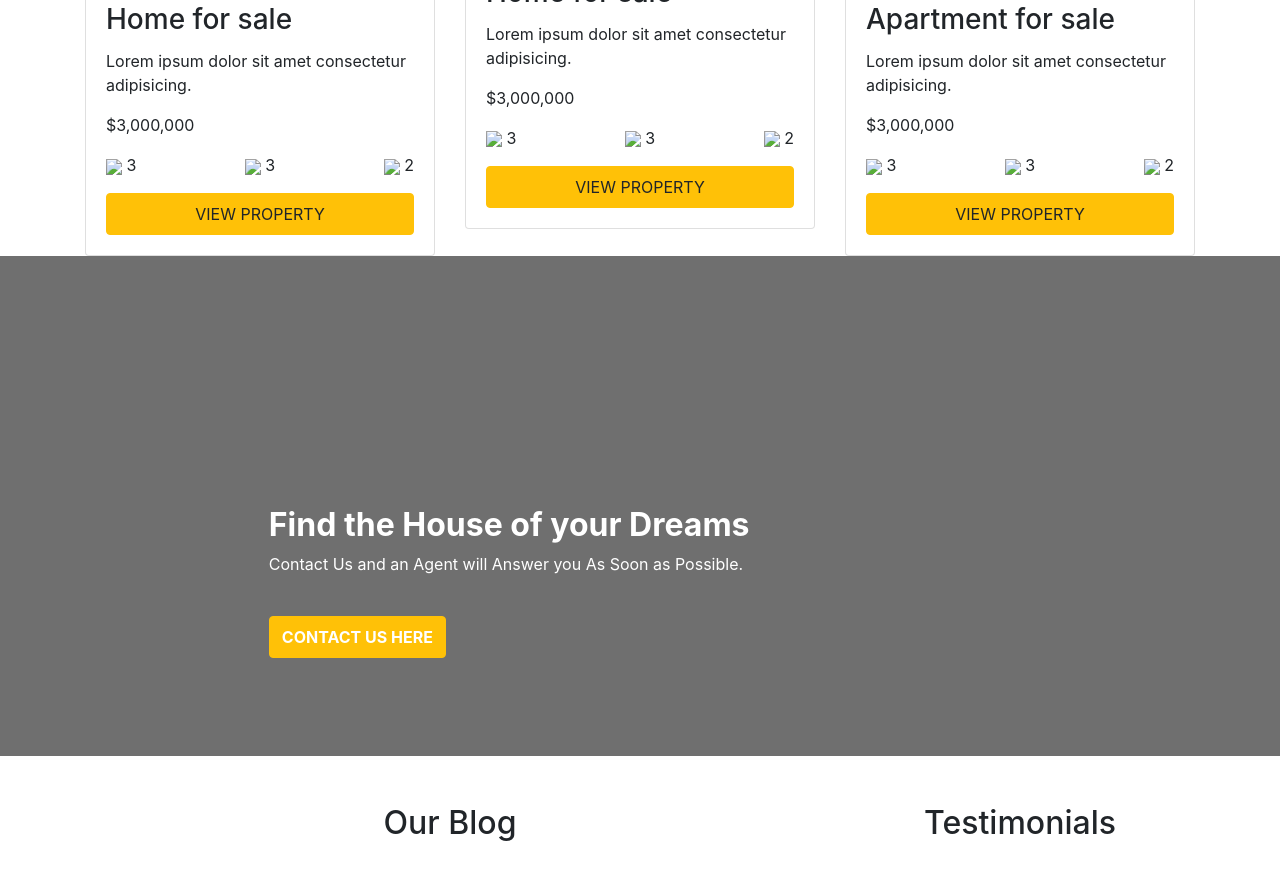
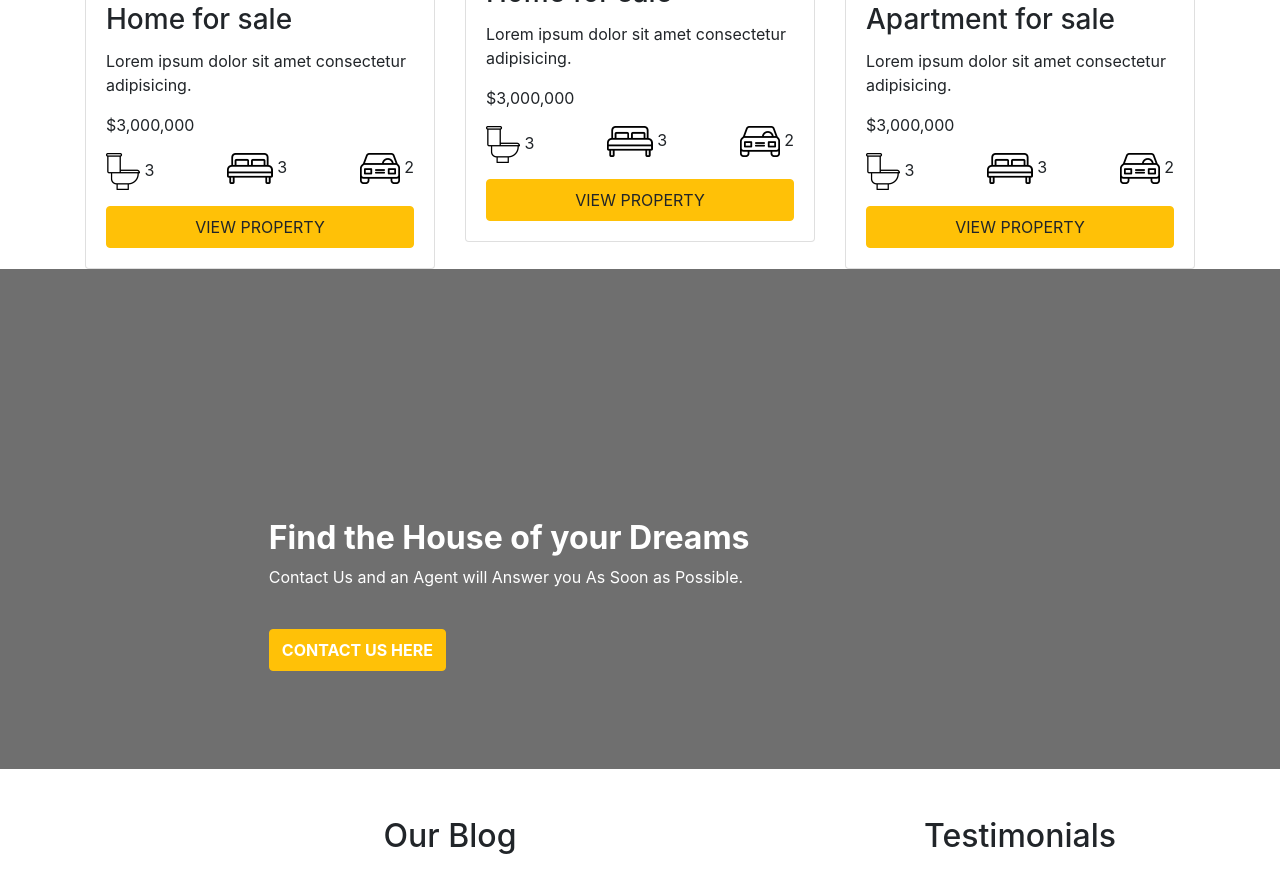
Before and after one commit to DharshiniThangapushparaja/Assignment-3, a plain HTML site: page index.html in a window 1280 px wide. Shown: the part 2356-3243 px from the top of the page. Drawn offline with nearby package versions, Linux system fonts and the light colour scheme; the site is published under a folder, as on GitHub Pages, so addresses that start at the root find nothing.

Commit message:
Update index.html

```diff
--- a/index.html
+++ b/index.html
@@ -171,9 +171,9 @@
                         <p class="card-text">Lorem ipsum dolor sit amet consectetur adipisicing.</p>
                         <p class="card-text card-price">$3,000,000</p>
                         <ul class="card-description list-unstyled d-flex justify-content-between">
-                            <li><img src="/icon_bathroom.png"> 3</li>
-                            <li><img src="/icon_rooms.png"> 3</li>
-                            <li><img src="/icon_parking.png"> 2</li>
+                            <li><img src="icon_bathroom.png"> 3</li>
+                            <li><img src="icon_rooms.png"> 3</li>
+                            <li><img src="icon_parking.png"> 2</li>
                         </ul>
                         <a href="#" class="btn btn-warning d-block py-2 text-uppercase">View Property</a>
                     </div>
@@ -187,9 +187,9 @@
                         <p class="card-text">Lorem ipsum dolor sit amet consectetur adipisicing.</p>
                         <p class="card-text card-price">$3,000,000</p>
                         <ul class="card-description list-unstyled d-flex justify-content-between">
-                            <li><img src="/icon_bathroom.png"> 3</li>
-                            <li><img src="/icon_rooms.png"> 3</li>
-                            <li><img src="/icon_parking.png"> 2</li>
+                            <li><img src="icon_bathroom.png"> 3</li>
+                            <li><img src="icon_rooms.png"> 3</li>
+                            <li><img src="icon_parking.png"> 2</li>
                         </ul>
                         <a href="#" class="btn btn-warning d-block py-2 text-uppercase">View Property</a>
                     </div>
@@ -204,9 +204,9 @@
                         <p class="card-text">Lorem ipsum dolor sit amet consectetur adipisicing.</p>
                         <p class="card-text card-price">$3,000,000</p>
                         <ul class="card-description list-unstyled d-flex justify-content-between">
-                            <li><img src="/icon_bathroom.png"> 3</li>
-                            <li><img src="/icon_rooms.png"> 3</li>
-                            <li><img src="/icon_parking.png"> 2</li>
+                            <li><img src="icon_bathroom.png"> 3</li>
+                            <li><img src="icon_rooms.png"> 3</li>
+                            <li><img src="icon_parking.png"> 2</li>
                         </ul>
                         <a href="#" class="btn btn-warning d-block py-2 text-uppercase">View Property</a>
                     </div>
@@ -315,7 +315,7 @@
     </footer>
 
     <!-- BootStrap Script -->
-    <script src="http://code.jquery.com/jquery-3.3.1.min.js"
+    <script src="https://code.jquery.com/jquery-3.3.1.min.js"
     integrity="sha256-FgpCb/KJQlLNfOu91ta32o/NMZxltwRo8QtmkMRdAu8=" crossorigin="anonymous"></script>
     <script src="https://cdn.jsdelivr.net/npm/popper.js@1.16.0/dist/umd/popper.min.js" integrity="sha384-Q6E9RHvbIyZFJoft+2mJbHaEWldlvI9IOYy5n3zV9zzTtmI3UksdQRVvoxMfooAo" crossorigin="anonymous"></script>
     <script src="https://stackpath.bootstrapcdn.com/bootstrap/4.5.0/js/bootstrap.min.js" integrity="sha384-OgVRvuATP1z7JjHLkuOU7Xw704+h835Lr+6QL9UvYjZE3Ipu6Tp75j7Bh/kR0JKI" crossorigin="anonymous"></script>
```
